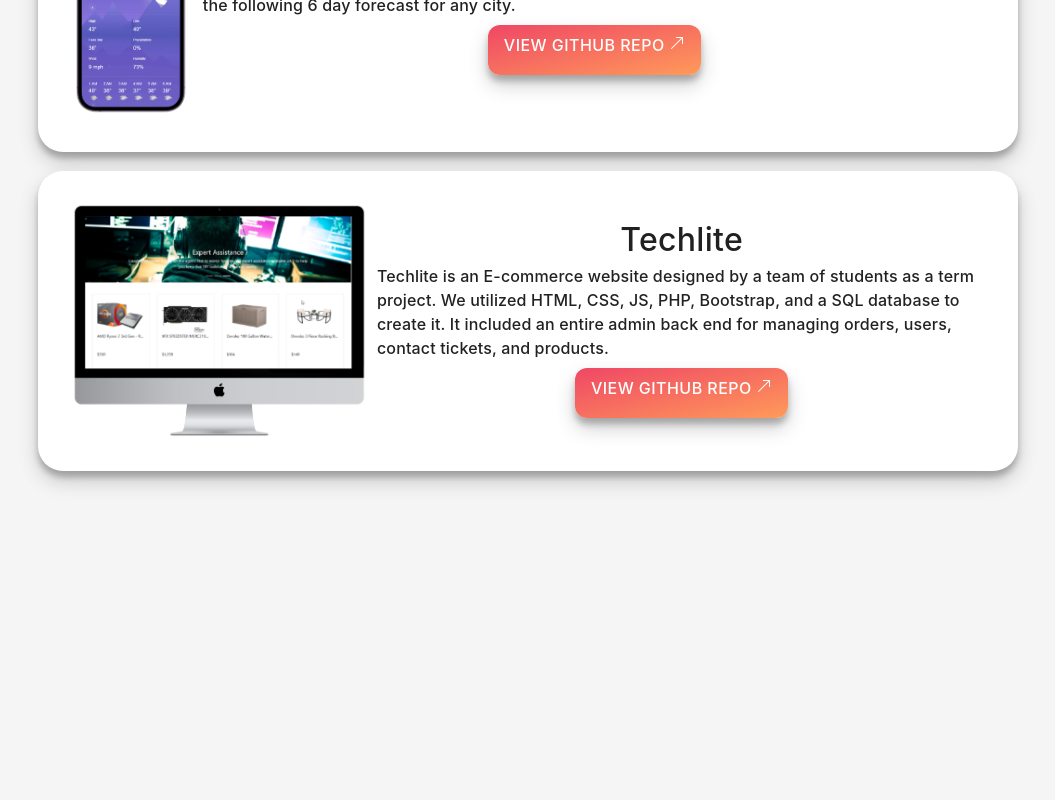
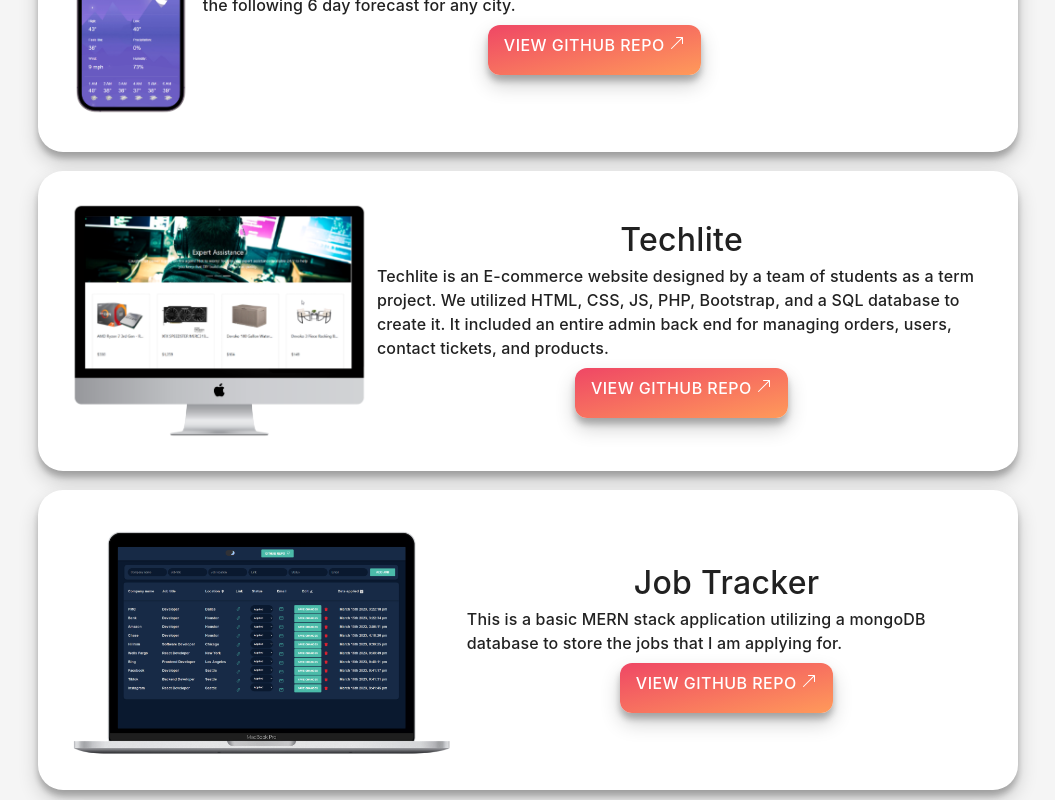
Before and after one commit to askkew/Portfolio-Site-2.0, a React (Create React App) app: page /work in a window 1280 px wide. Shown: the part 916-1716 px from the top of the page, without its empty margins (112-1167 px from the left). Before the commit the page ends 1397 px from the top, so only its background shows below. Built offline with nearby package versions, Linux system fonts and the light colour scheme; no server answers.

Commit message:
added job tracker job

```diff
--- a/src/pages/about/index.tsx
+++ b/src/pages/about/index.tsx
@@ -55,7 +55,6 @@ const About = () => {
             </Fade>
             <Fade left>
               <IntroCard>
-                {/* <IntroTitle>This site is an active work in progress, Check back tomorrow for new updates!</IntroTitle> */}
                 <GoogleMapReact
                   bootstrapURLKeys={{ key: String(apiKey) }}
 
@@ -70,7 +69,6 @@ const About = () => {
                   onClick={handleMarkerClick}
                 >
                   <MyMarker
-                  //29.887135937537185, -95.5622099168847
                     lat={29.887135937537185}
                     lng={-95.5622099168847}
                   />
@@ -96,7 +94,8 @@ const About = () => {
             </WelcomeCard>
           </Fade>
         </TopContainer>
-        <ContentCard style={{height: '400px', width: '100%', padding: '40px', marginBottom: '40px'}}>
+        <ContentCard style={{height: '400px', width: '98%', padding: '40px', marginBottom: '40px'}}>
+          <IntroTitle>This site is an active work in progress, Check back tomorrow for new updates!</IntroTitle>
         </ContentCard>
     </AboutContainer>
   )
--- a/src/pages/work/index.tsx
+++ b/src/pages/work/index.tsx
@@ -59,6 +59,18 @@ const Work = () => {
           </ProjectDetailsContainer>
         </ProjectCard>
       </Fade>
+      <Fade left>
+        <ProjectCard>
+          <StyledWeatherImg src="/jobtracker.png"/>
+          <ProjectDetailsContainer>
+            <ProjectTitle>Job Tracker</ProjectTitle>
+            <ProjectDescription>This is a basic MERN stack application utilizing a mongoDB database to store the jobs that I am applying for.</ProjectDescription>
+            <ProjectLinkButtonGroup>
+              <CustomStyledButton style={{height: '50px'}} href="https://github.com/askkew/Job-Tracker">View github repo <BsArrowUpRight /></CustomStyledButton>
+            </ProjectLinkButtonGroup>
+          </ProjectDetailsContainer>
+        </ProjectCard>
+      </Fade>
     </ProjectContainer>
   )
 }
```
Also changed, not shown: public/jobtracker.png (added).
